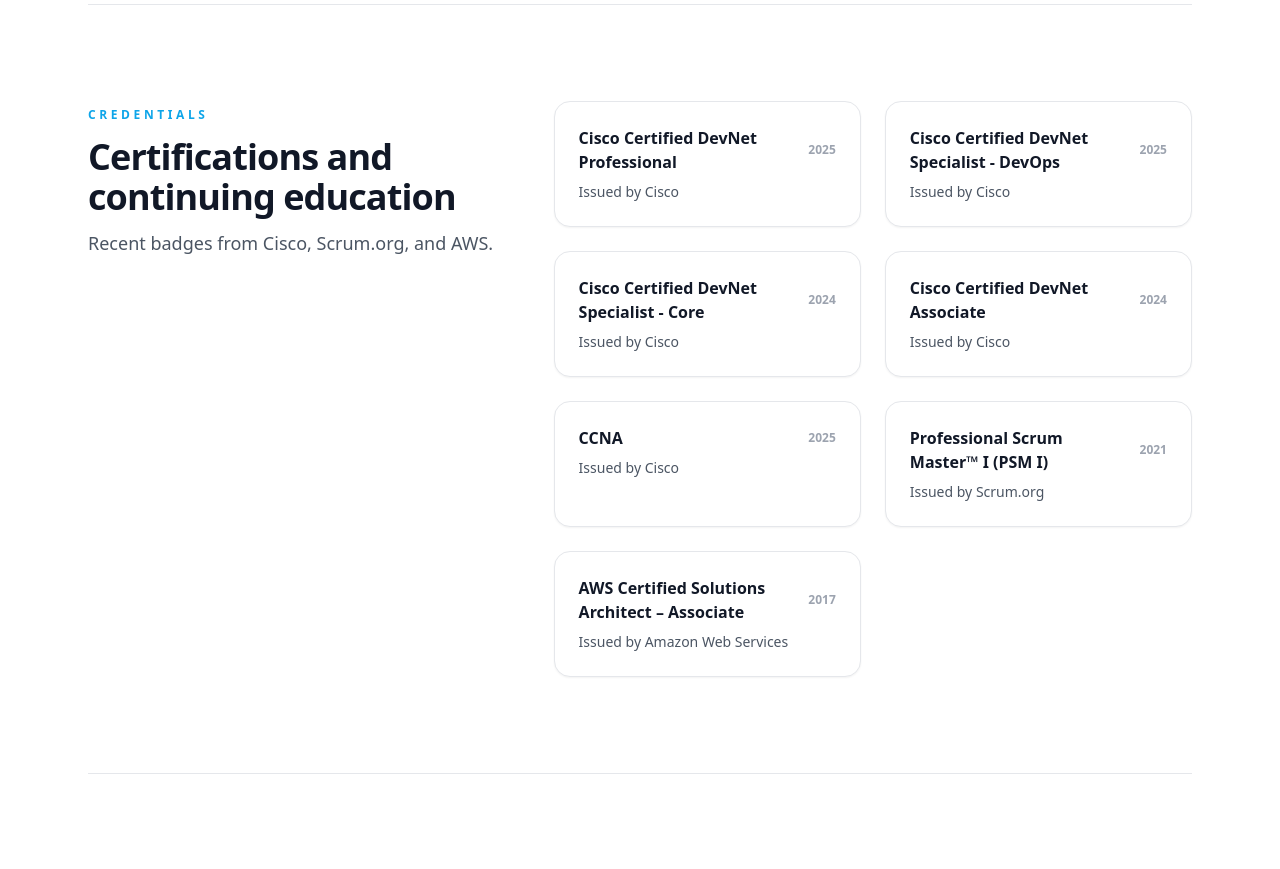
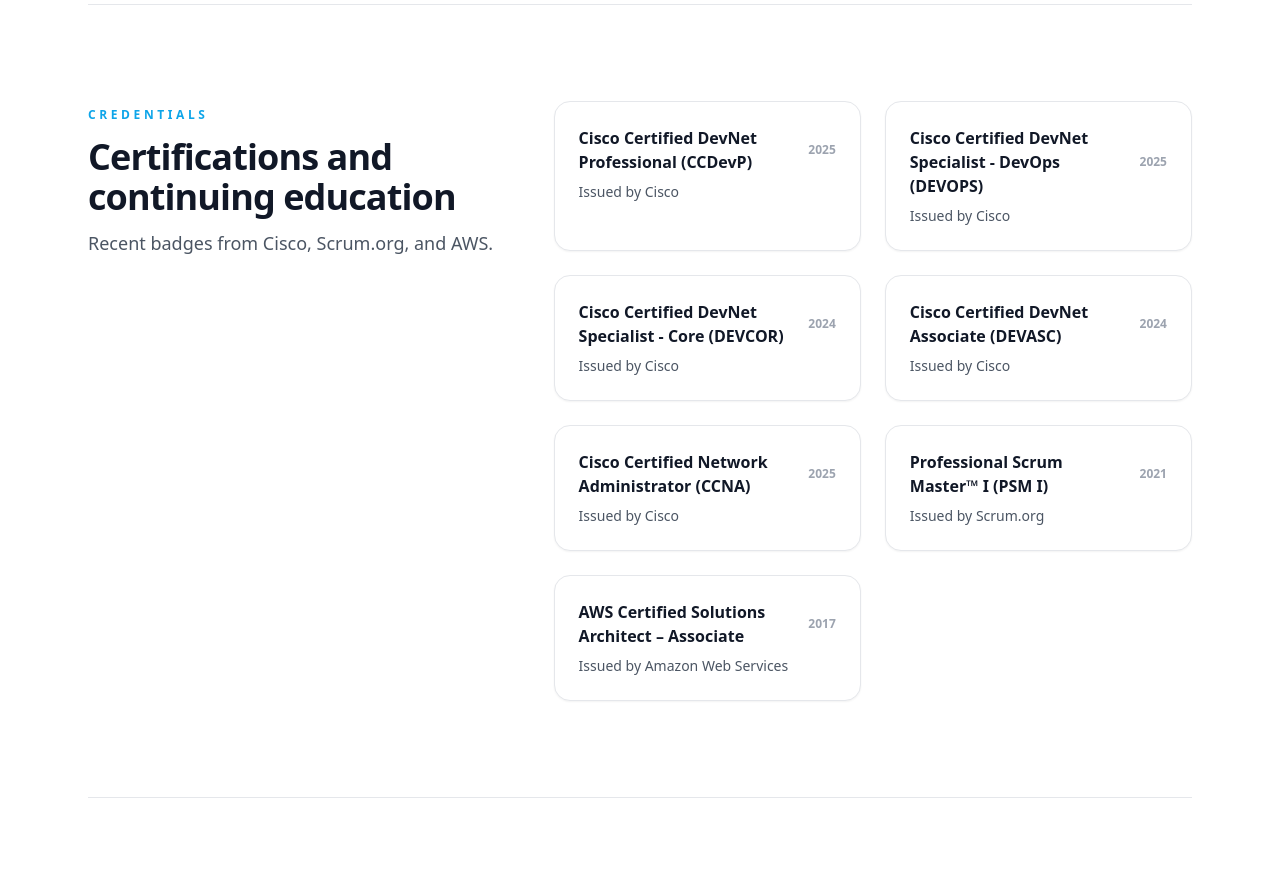
Before and after one commit to bcstryker/portfolio-site, a Next.js app: page / in a window 1280 px wide. Shown: the part 4620-5489 px from the top of the page. Built offline with nearby package versions, Linux system fonts and the light colour scheme.

Commit message:
fixed github link and CCNA cert name

```diff
--- a/content/profile.ts
+++ b/content/profile.ts
@@ -8,7 +8,7 @@
   email: "bcstryker@gmail.com",
   socials: [
     {name: "LinkedIn", href: "https://www.linkedin.com/in/brandonstryker"},
-    {name: "GitHub", href: "https://github.com/brandonstryker"},
+    {name: "GitHub", href: "https://github.com/bcstryker"},
   ],
   highlights: [
     {
@@ -67,27 +67,27 @@
 
 export const certifications = [
   {
-    name: "Cisco Certified DevNet Professional",
+    name: "Cisco Certified DevNet Professional (CCDevP)",
     issuer: "Cisco",
     issued: "2025",
   },
   {
-    name: "Cisco Certified DevNet Specialist - DevOps",
+    name: "Cisco Certified DevNet Specialist - DevOps (DEVOPS)",
     issuer: "Cisco",
     issued: "2025",
   },
   {
-    name: "Cisco Certified DevNet Specialist - Core",
+    name: "Cisco Certified DevNet Specialist - Core (DEVCOR)",
     issuer: "Cisco",
     issued: "2024",
   },
   {
-    name: "Cisco Certified DevNet Associate",
+    name: "Cisco Certified DevNet Associate (DEVASC)",
     issuer: "Cisco",
     issued: "2024",
   },
   {
-    name: "CCNA",
+    name: "Cisco Certified Network Administrator (CCNA)",
     issuer: "Cisco",
     issued: "2025",
   },
```
